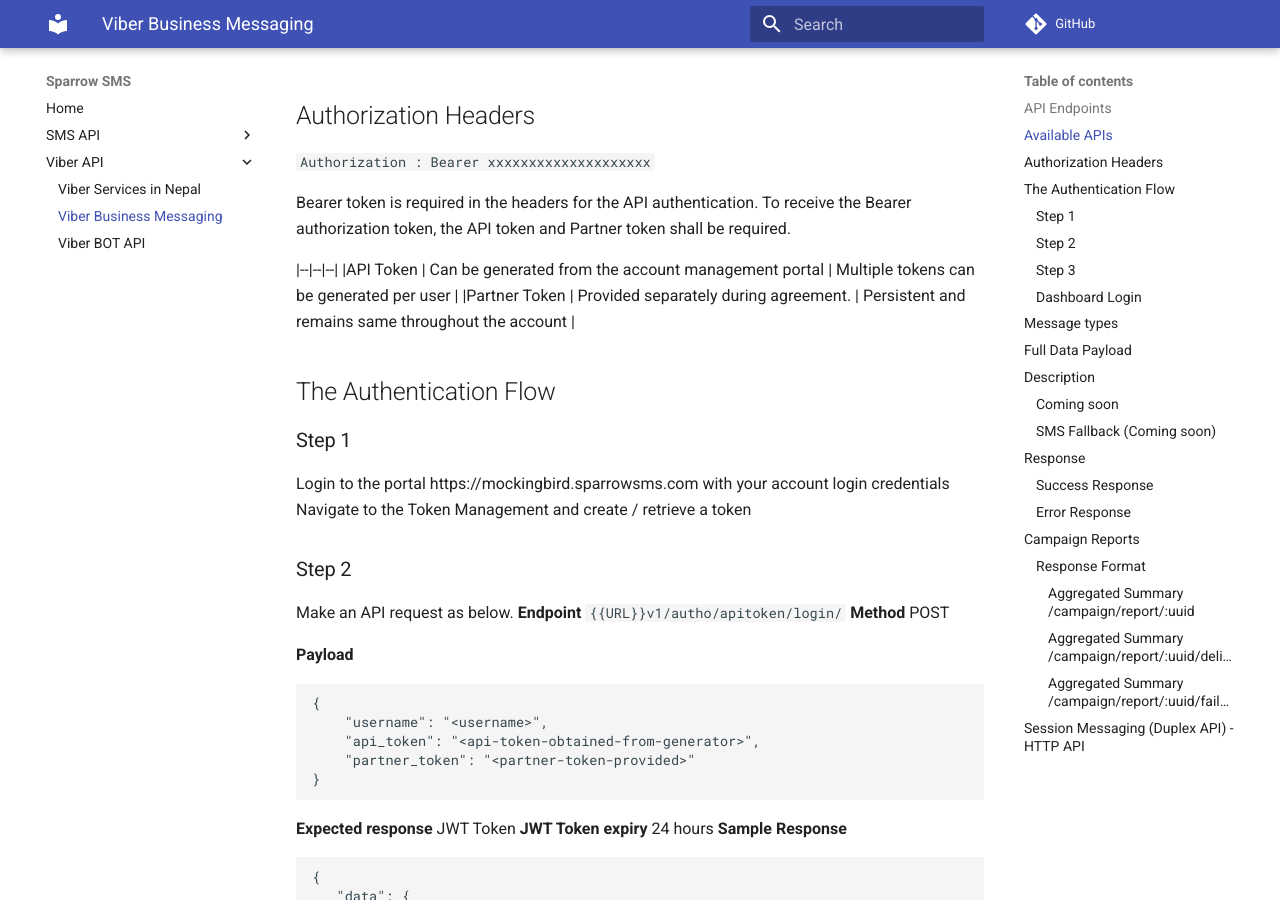
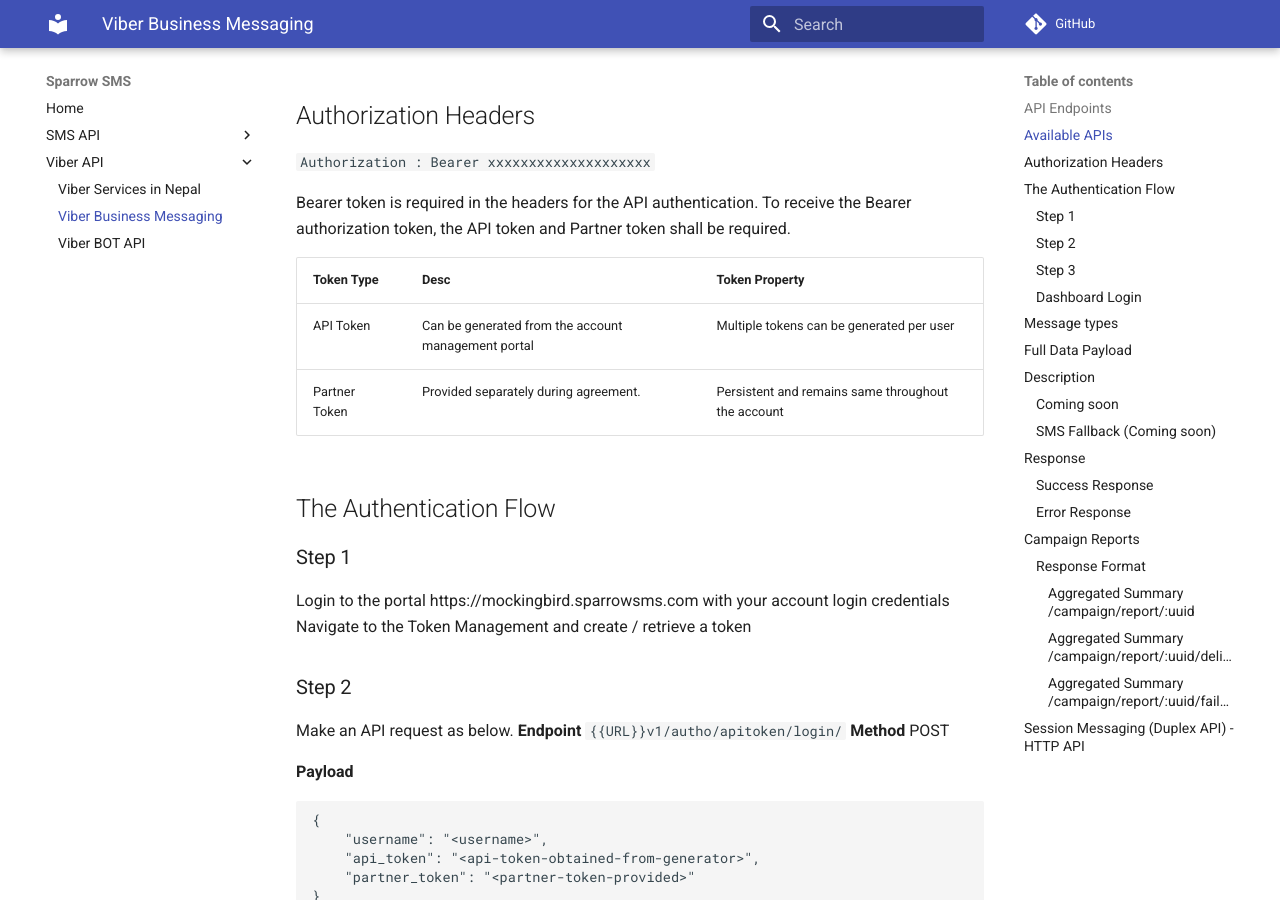
Before and after one commit to sparrowsms/apidocs, an MkDocs documentation site: the page built from docs/viber/business-message.md, in a window 1280 px wide and 900 px high, scrolled down 681 px. Built offline with MkDocs 1.6.1 and Material for MkDocs 9.7.7, drawn with Linux system fonts in a browser that asks for light colours; comment, search, counter and statistics services are not loaded.

Commit message:
Update business-message.md

```diff
--- a/docs/viber/business-message.md
+++ b/docs/viber/business-message.md
@@ -23,6 +23,7 @@
 
 Bearer token is required in the headers for the API authentication. To receive the Bearer authorization token, the API token and Partner token shall be required.
 
+|Token Type| Desc | Token Property|
 |--|--|--|
 |API Token | Can be generated from the account management portal | Multiple tokens can be generated per user |
 |Partner Token | Provided separately during agreement.  | Persistent and remains same throughout the account |
```
